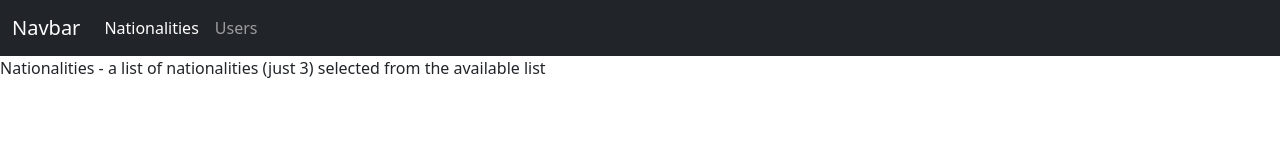
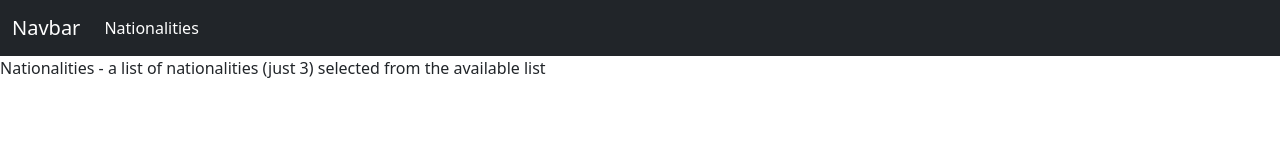
Before and after one commit to storres20/random, a React (Create React App) app: page /users in a window 1280 px wide. Shown: the top 160 px of the page. Built offline with nearby package versions, Linux system fonts and the light colour scheme.

Commit message:
Update navbar component

```diff
--- a/src/components/Navbar.tsx
+++ b/src/components/Navbar.tsx
@@ -12,7 +12,6 @@
           <div className="collapse navbar-collapse" id="navbarNavAltMarkup">
             <div className="navbar-nav">
               <NavLink className="nav-link" to="/users">Nationalities</NavLink>
-              <NavLink className="nav-link" to="/users/nationality">Users</NavLink>
             </div>
           </div>
         </div>
```
